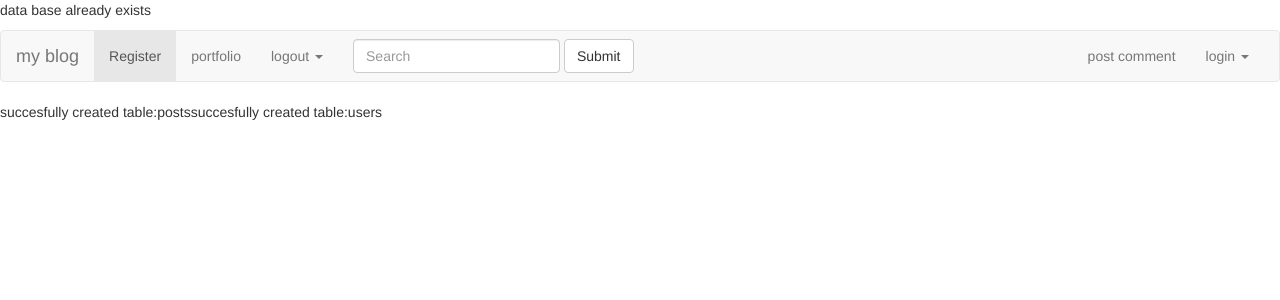
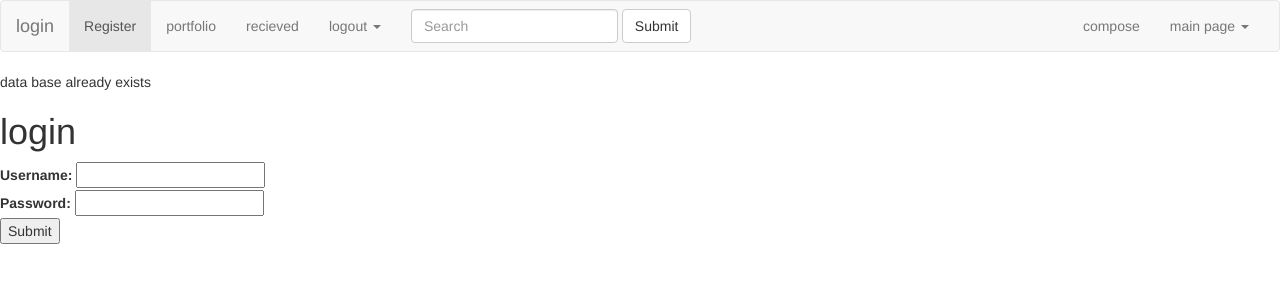
Before and after one commit to MrLarrimore/JosephErick, a PHP site: page /Portfolio3JosephR/index.php in a window 1280 px wide. Shown: the top 300 px of the page. Run offline with PHP 8.4, Linux system fonts and the light colour scheme; data that the repository does not hold is empty; some libraries are stand-ins or nearby versions.

Commit message:
did basic formatting and got started on database but internet messing up for vid watching

```diff
--- a/index.php
+++ b/index.php
@@ -1,17 +1,10 @@
 
 <?php
 
-require_once (__DIR__ . "/controller/login-verify.php");
-//pulls the login verification
 require_once (__DIR__ . "/view/header.php");
-if (authenticateUser()) {
-    //function for  the user authentication
-    require_once (__DIR__ . "/view/navagation.php");
-    //if true allows access to post form if true
-}
-require_once (__DIR__ . "/controller/create-db.php");
-//pulls data from create database.php
+//pulls html data into page
+require_once (__DIR__ . "/view/login-form.php");
+//pulls the login form data onto this page
+
 require_once (__DIR__ . "/view/footer.php");
-//puts in html ending brackets
-require_once (__DIR__ . "/controller/read-posts.php");
-//pulls the code needed for seeing all posts
+//pulls closing brackets
--- a/model/config.php
+++ b/model/config.php
@@ -5,12 +5,12 @@ require_once(__DIR__ . "/database.php");
 session_start();
 session_regenerate_id(true);
 
-$path = "/RoldanJ-blog/";
+$path = "/JosephErick/";
 //sets path of data
 $host = "localhost";
 $username = "root";
 $password = "root";
-$database = "blog_db";
+$database = "josepherick_db";
 //determines what each variable represents
 if (!isset($_SESSION["connection"])) {
     //transfers data to session connection
--- a/view/header.php
+++ b/view/header.php
@@ -28,7 +28,7 @@ and open the template in the editor.
                     <span class="icon-bar"></span>
                     <span class="icon-bar"></span>
                 </button>
-                <a class="navbar-brand" href="index.php">my blog</a>
+                <a class="navbar-brand" href="index.php">login</a>
             </div>
             <!-- Collect the nav links, forms, and other content for toggling -->
             <div class="collapse navbar-collapse" id="bs-example-navbar-collapse-1">
@@ -37,6 +37,7 @@ and open the template in the editor.
                     <!--a link to register to my website-->
                     <li><a href="http://localhost:8383/Portfolio3JosephR/index.html">portfolio</a></li>
                     <!--a link to my jquery portfolio -->
+                       <li><a href="recieved.php">recieved</a></li>
                     <li class="dropdown">
                         <a href="controller/logout-user.php" class="dropdown-toggle" data-toggle="dropdown" role="button" aria-expanded="false">logout <span class="caret"></span></a>
                     </li>
@@ -49,10 +50,10 @@ and open the template in the editor.
                     <!--a search button for future use -->
                 </form>
                 <ul class="nav navbar-nav navbar-right">
-                    <li><a href="post.php">post comment</a></li>
+                    <li><a href="post.php">compose</a></li>
                     <!-- a link to post a comment-->
                     <li class="dropdown">
-                        <a href="login.php" class="dropdown-toggle" data-toggle="dropdown" role="button" aria-expanded="false">login <span class="caret"></span></a>
+                        <a href="login.php" class="dropdown-toggle" data-toggle="dropdown" role="button" aria-expanded="false">main page <span class="caret"></span></a>
                         <!--nav bar link for login-->
                 </ul>
                 </li>
```
Also changed, not shown: login.php (+10 -4 lines), received.php (added, +9 -0 lines).
